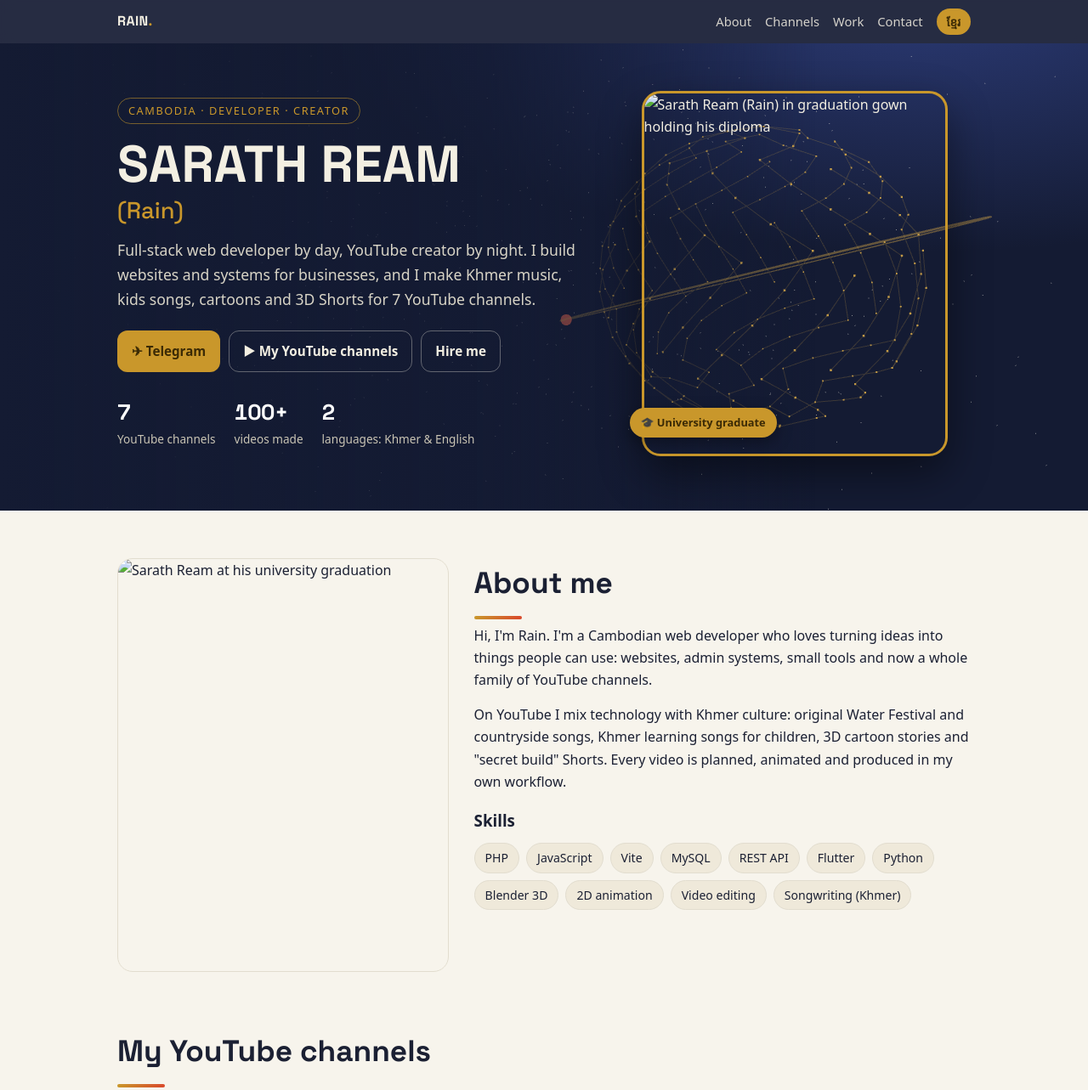
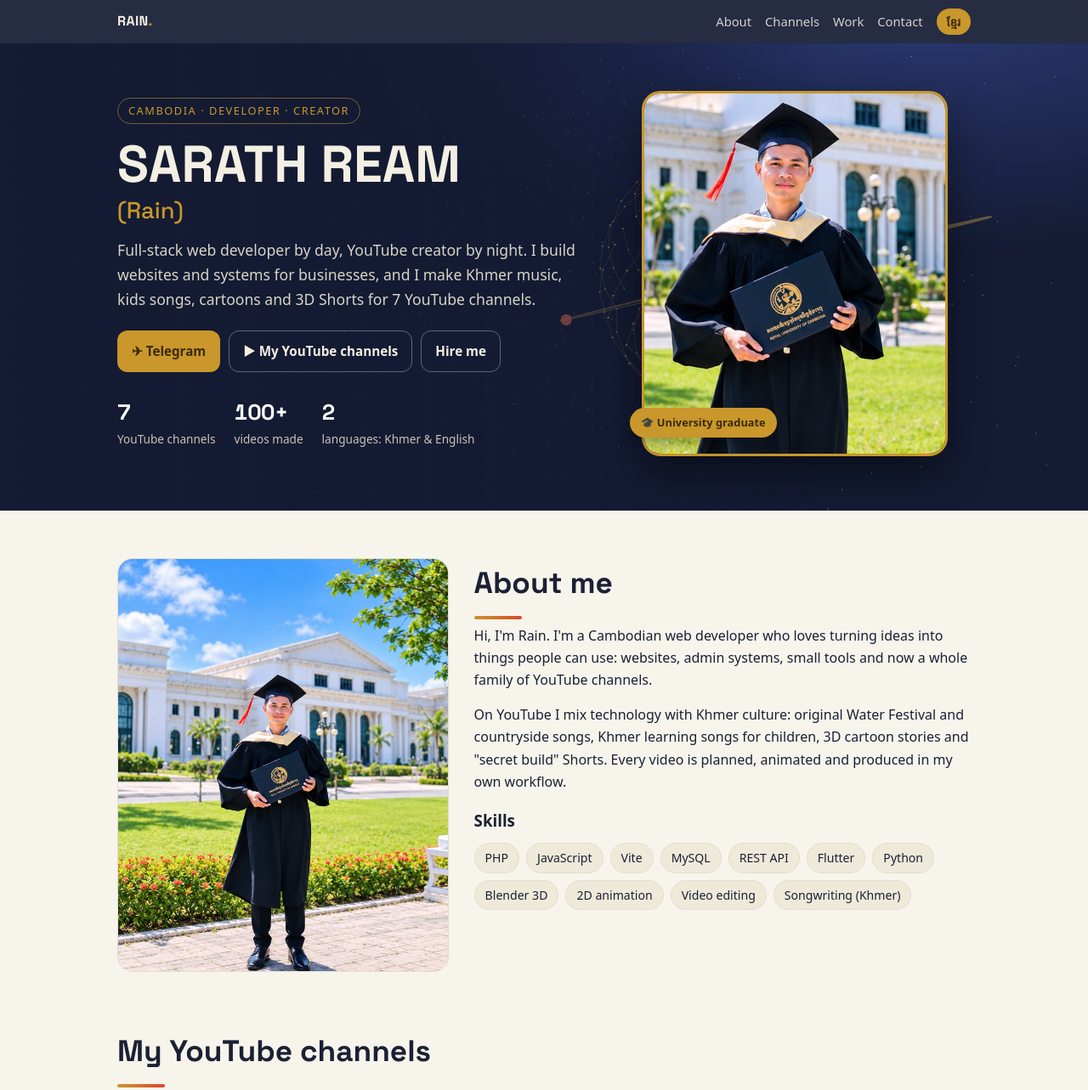
Before and after one commit to Ream1999/Ream1999.github.io, a plain HTML site: page index.html in a window 1280 px wide. Shown: the top 1283 px of the page at 85% size. Drawn offline with nearby package versions, Linux system fonts and the light colour scheme; animation ran at ten frames a second; a web font is replaced by a local one.

Commit message:
Add files via upload

```diff
--- a/index.html
+++ b/index.html
@@ -7,8 +7,8 @@
 <meta name="description" content="Sarath Ream (Rain) - full-stack web developer and YouTube creator from Cambodia. Khmer music, kids songs, 3D Shorts and cartoons.">
 <meta property="og:title" content="Sarath Ream (Rain) - Developer & YouTube Creator">
 <meta property="og:description" content="Full-stack web developer and creator of 7 YouTube channels from Cambodia.">
-<meta property="og:image" content="assets/rain_portrait.jpg">
-<link rel="icon" href="assets/favicon.png">
+<meta property="og:image" content="rain_portrait.jpg">
+<link rel="icon" href="favicon.png">
 <link rel="preconnect" href="https://fonts.googleapis.com">
 <link rel="preconnect" href="https://fonts.gstatic.com" crossorigin>
 <link rel="stylesheet" href="https://fonts.googleapis.com/css2?family=Kantumruy+Pro:wght@400;500;700&family=Space+Grotesk:wght@500;700&display=swap">
@@ -163,7 +163,7 @@ footer{padding-block:24px;color:var(--muted);font-size:.85rem;text-align:center}
         </div>
       </div>
       <div class="photo">
-        <img src="assets/rain_portrait.jpg" alt="Sarath Ream (Rain) in graduation gown holding his diploma" width="600" height="718">
+        <img src="rain_portrait.jpg" alt="Sarath Ream (Rain) in graduation gown holding his diploma" width="600" height="718">
         <span class="seal">🎓 <span lang="en">University graduate</span><span lang="km">និស្សិតបញ្ចប់ការសិក្សា</span></span>
       </div>
     </div>
@@ -172,7 +172,7 @@ footer{padding-block:24px;color:var(--muted);font-size:.85rem;text-align:center}
   <!-- ABOUT -->
   <section id="about">
     <div class="wrap about">
-      <img src="assets/rain_graduation.jpg" alt="Sarath Ream at his university graduation" width="760" height="1013" loading="lazy">
+      <img src="rain_graduation.jpg" alt="Sarath Ream at his university graduation" width="760" height="1013" loading="lazy">
       <div>
         <h2><span lang="en">About me</span><span lang="km">អំពីខ្ញុំ</span></h2>
         <p>
```
